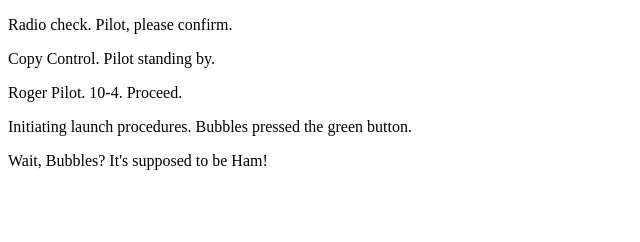
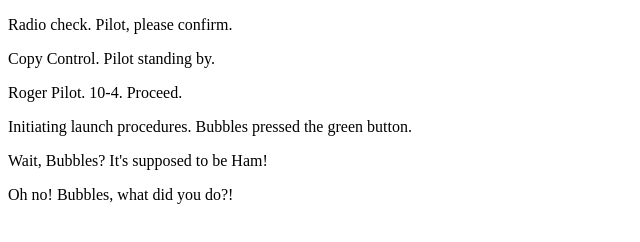
Before and after one commit to strickte/communication-log, a plain HTML site: page index.html in a window 1280 px wide. Shown: the whole page, without its empty margins (0-640 px from the left). Drawn offline with Linux system fonts and the light colour scheme.

Commit message:
pilot m3 to control

```diff
--- a/index.html
+++ b/index.html
@@ -6,5 +6,6 @@
     <p>Roger Pilot. 10-4. Proceed.</p>
     <p>Initiating launch procedures. Bubbles pressed the green button.</p>
     <p>Wait, Bubbles? It's supposed to be Ham!</p>
+    <p>Oh no! Bubbles, what did you do?!</p>
   </body>
 </html>
```
